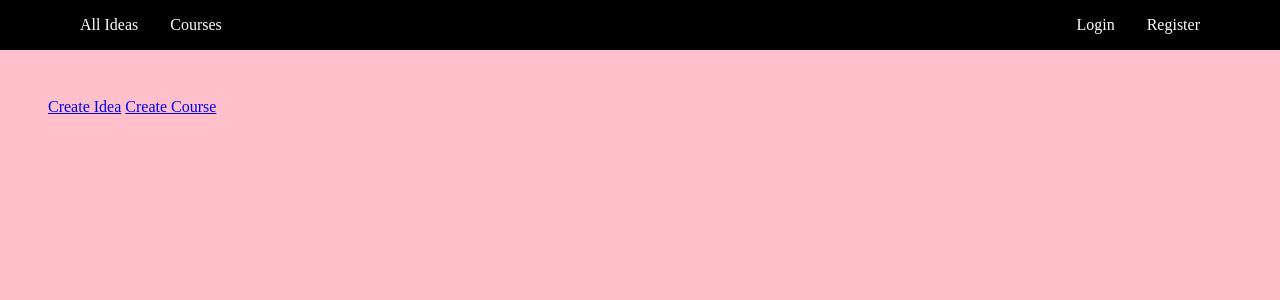
After one commit to darinvi/StocksInfoApp, a Django app: page /create-content in a window 1280 px wide. The commit adds this page. Shown: the top 300 px of the page. Run offline with Django 4.2, Linux system fonts and the light colour scheme.

Commit message:
change charfields to textfields, add course model and form, create content page

```diff
--- a/stocks/stocks/stocks_app/urls.py
+++ b/stocks/stocks/stocks_app/urls.py
@@ -7,8 +7,11 @@ from .views import (
     UserDetails,
     TickerDetails,
     MoreDetails,
+    CourseListView,
+    CourseFormView,
     delete_ticker,
     delete_comment,
+    create_content,
 )
 
 
@@ -22,7 +25,10 @@ urlpatterns = [
     path('delete-ticker/<int:ticker_id>', delete_ticker, name='delete_ticker'),
     path('delete-comment/<int:comment_id>/<int:ticker_id>', delete_comment, name='delete_comment'),
     path('ticker-details/<slug:ticker_name>', TickerDetails.as_view(), name='ticker_details'),
-    path('more-details/<int:ticker_id>', MoreDetails.as_view(), name='more_details')
+    path('more-details/<int:ticker_id>', MoreDetails.as_view(), name='more_details'),
+    path('courses', CourseListView.as_view(), name='list_courses'),
+    path('course-create', CourseFormView.as_view(), name='create_course'),
+    path('create-content', create_content, name='create_content'),
 ]
 
 # TO DO: fix index page, currently having two paths doing the same
--- a/stocks/stocks/stocks_app/views.py
+++ b/stocks/stocks/stocks_app/views.py
@@ -1,8 +1,8 @@
 from django.shortcuts import render, redirect
 from django.views.generic import CreateView
-from .models import Ticker, Comment
+from .models import Ticker, Comment, Course
 from stocks.stocks_auth.models import AppUser
-from .forms import TickerModelForm, CommentModelForm
+from .forms import TickerModelForm, CommentModelForm, CourseModelForm
 from django.urls import reverse_lazy, reverse
 from django.views import generic as views
 from django.contrib.auth import mixins as auth_mixins
@@ -107,3 +107,20 @@ class MoreDetails(views.TemplateView):
         context = super().get_context_data(**kwargs)
         context['ticker'] = Ticker.objects.get(pk=self.kwargs['ticker_id'])
         return context
+
+class CourseFormView(auth_mixins.LoginRequiredMixin, views.CreateView):
+    form_class = CourseModelForm
+    model = Course
+    template_name = 'forms/create_course.html'
+
+    def form_valid(self, form):
+        form.instance.author = self.request.user
+        return super().form_valid(form)
+
+
+class CourseListView(views.ListView):
+    template_name = 'lists/list_courses.html'
+    model = Course
+
+def create_content(request):
+    return render(request, 'components/create_content.html')
--- /dev/null
+++ b/stocks/templates/components/create_content.html
@@ -0,0 +1,6 @@
+{% extends 'index.html' %}
+
+{% block page_content %}
+<a href="{% url 'create_strategy' %}">Create Idea</a>
+<a href="{% url 'create_course' %}">Create Course</a>
+{% endblock %}
--- a/stocks/templates/index.html
+++ b/stocks/templates/index.html
@@ -13,7 +13,7 @@
     <div class="navbar">
         <div class="navbar-left">
             <li><a href="{% url 'list_strategies' %}">All Ideas</a></li>
-            <li><a href="#">Courses</a></li>
+            <li><a href="{% url 'list_courses' %}">Courses</a></li>
         </div>
         <ul class="navbar-right">
             {% if not request.user.is_authenticated %}
@@ -21,7 +21,7 @@
             <li><a href="{% url 'register_user' %}">Register</a></li>
             {% else %}
             <li><a href="{% url 'profile_user' %}">Profile</a></li>
-            <li><a href="{% url 'create_strategy' %}">Create Idea</a></li>
+            <li><a href="{% url 'create_content' %}">Create Content</a></li>
             <li><a href="{% url 'logout_user' %}">Logout</a></li>
             {% endif %}
         </ul>
--- a/stocks/templates/profile.html
+++ b/stocks/templates/profile.html
@@ -8,10 +8,10 @@
 
 {% if object_list|length == 0 %}
     <h1>No Posts Yet</h1>
-{% endif %}
+{% else %}
 <h2>All posts:</h2>
 {% for obj in object_list %}
     {% include 'components/list_component.html' %}
 {% endfor %}
-
+{% endif %}
 {% endblock %}
```
Also changed, not shown: stocks/stocks/stocks_app/forms.py (+6 -1 lines), stocks/stocks/stocks_app/models.py (+8 -5 lines), stocks/templates/forms/create_course.html (added, +11 -0 lines), stocks/templates/lists/list_courses.html (added, +7 -0 lines), stocks/stocks/stocks_app/migrations/0009_course.py (added), stocks/stocks/stocks_app/migrations/0010_alter_ticker_trade_strategy.py (added), stocks/stocks/stocks_app/migrations/0011_alter_comment_comment.py (added).
